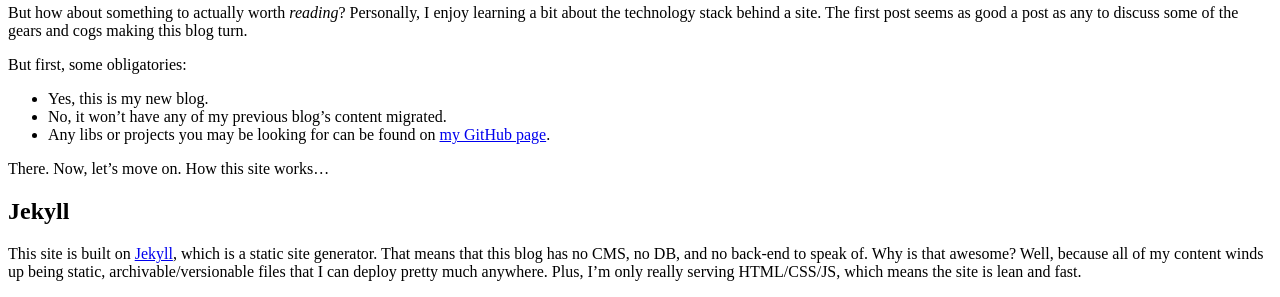
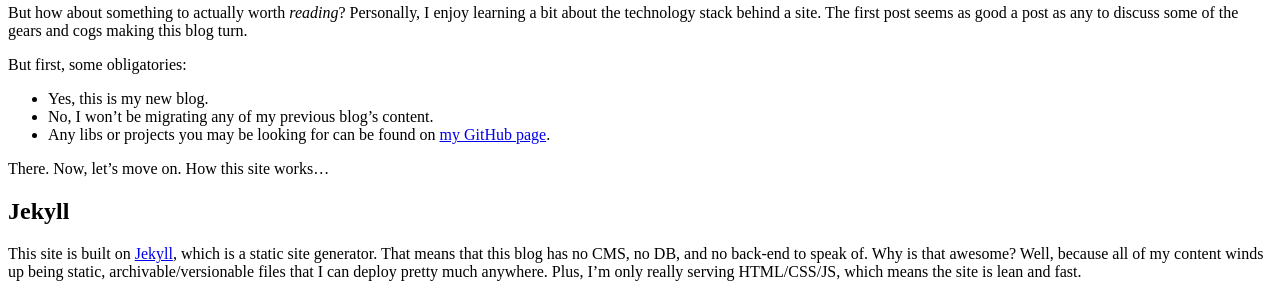
Before and after one commit to redhotvengeance/redhotvengeance.com, a Jekyll site: the page built from _posts/2012-09-03-out-of-the-ashes.markdown, in a window 1280 px wide and 900 px high, scrolled down 684 px. Shown: the part 152-449 px from the top of the window. Built offline with Jekyll 4.4.1, drawn with Linux system fonts in a browser that asks for light colours; comment, search, counter and statistics services are not loaded.

Commit message:
More syntax tweaks to the first post

```diff
--- a/_posts/2012-09-03-out-of-the-ashes.markdown
+++ b/_posts/2012-09-03-out-of-the-ashes.markdown
@@ -17,7 +17,7 @@ But how about something to actually worth *reading*? Personally, I enjoy learnin
 
 But first, some obligatories:
 * Yes, this is my new blog.
-* No, it won't have any of my previous blog's content migrated.
+* No, I won't be migrating any of my previous blog's content.
 * Any libs or projects you may be looking for can be found on [my GitHub page](https://github.com/redhotvengeance).
 
 There. Now, let's move on. How this site works…
```
